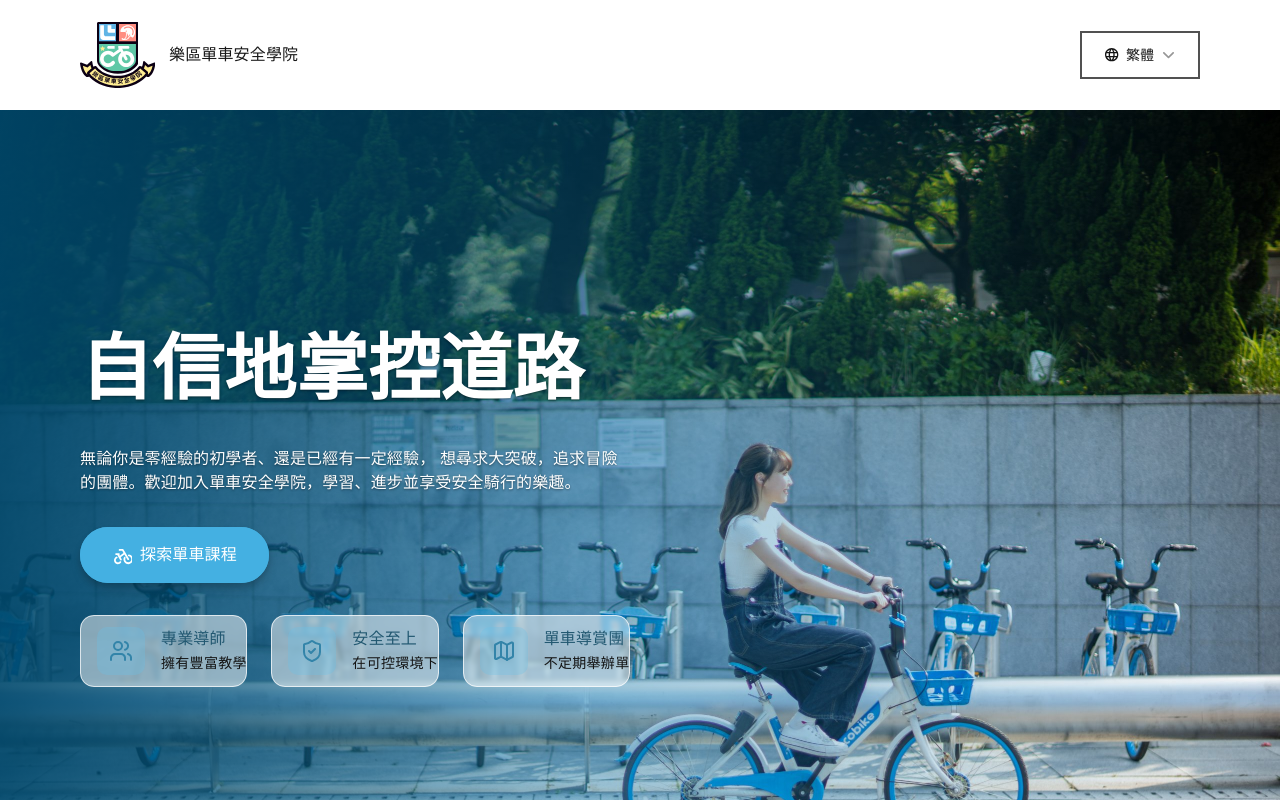
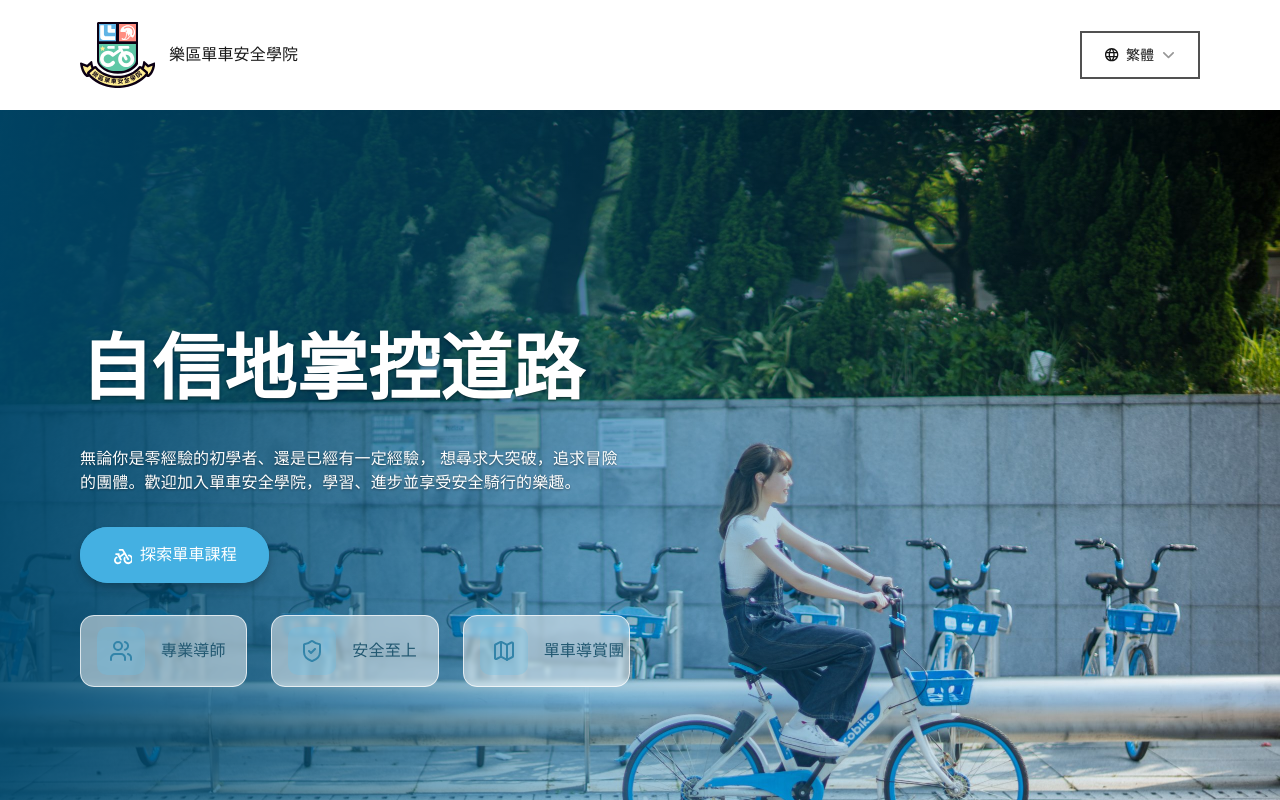
Before and after one commit to iamsteveng/class-management-system, a Next.js app: page / in a window 1280 px wide. Shown: the top 800 px of the page. Built offline with nearby package versions, Linux system fonts and the light colour scheme; no server answers.

Commit message:
fix: remove subtitle from hero feature cards to fix overflow

```diff
--- a/app/components/homepage/HeroSection.tsx
+++ b/app/components/homepage/HeroSection.tsx
@@ -117,9 +117,6 @@ function FeatureCard({ title, description, icon }: FeatureCardProps) {
             <p className="font-['Roboto:Semibold','Noto_Sans_JP:Bold',sans-serif] relative shrink-0 text-[#225871] text-[16px] tracking-[0.15px] whitespace-normal w-full" style={{ fontVariationSettings: "'wght' 700" }}>
               {title}
             </p>
-            <p className="font-['Roboto:Regular','Noto_Sans_JP:Regular',sans-serif] font-normal w-full relative shrink-0 text-[#141414] text-[14px] tracking-[0.3px]" style={{ fontVariationSettings: "'wdth' 100" }}>
-              {description}
-            </p>
           </FeatureText>
         </div>
       </div>
```
